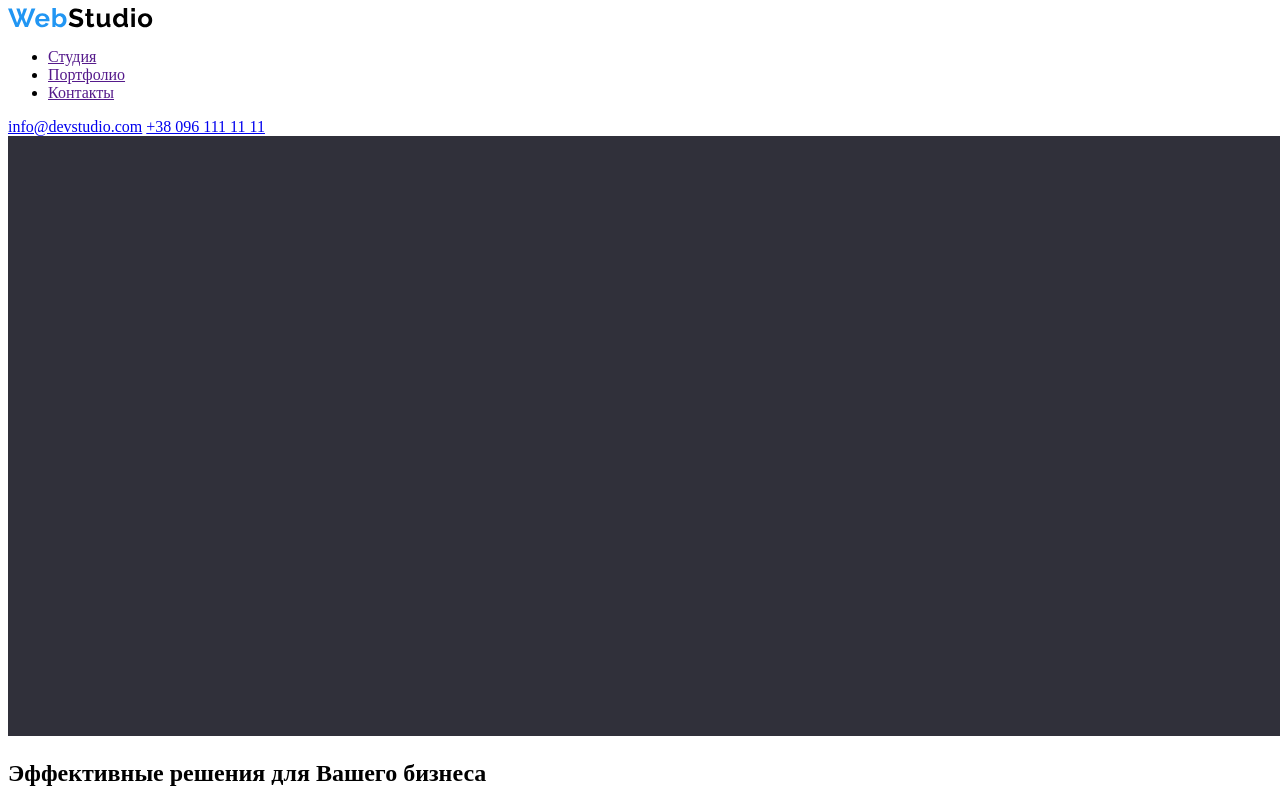
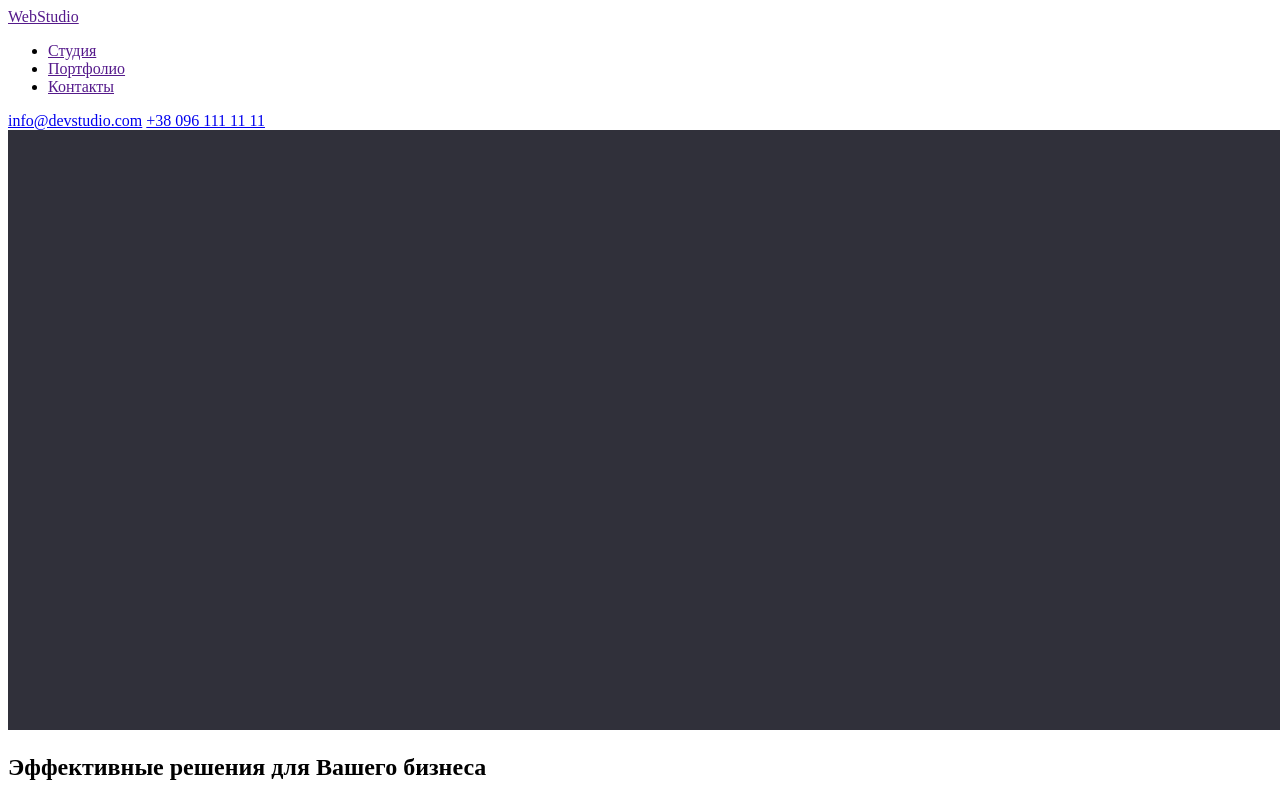
Before and after one commit to andreyole777/goit-markup-hw-01, a plain HTML site: page index.html in a window 1280 px wide. Shown: the top 798 px of the page. Drawn offline with Linux system fonts and the light colour scheme.

Commit message:
Undo logotype

```diff
--- a/index.html
+++ b/index.html
@@ -9,9 +9,7 @@
   <body>
     <header>
       <nav>
-        <a href="">
-          <img src="./images/logo.svg" alt="Логотип" />
-        </a>
+        <a href="">WebStudio</a>
         <ul>
           <li>
             <a href="">Студия</a>
@@ -98,9 +96,7 @@
       </section>
     </main>
     <footer>
-      <a href="">
-        <img src="./images/logo.svg" alt="Логотип" />
-      </a>
+      <a href="">WebStudio</a>
       <p>г. Киев, пр-т Леси Украинки, 26</p>
       <a href="mailto:info@devstudio.com">info@devstudio.com</a>
       <a href="tel:+380961111111">+38 096 111 11 11</a>
```
Also changed, not shown: images/logo.svg (deleted).
